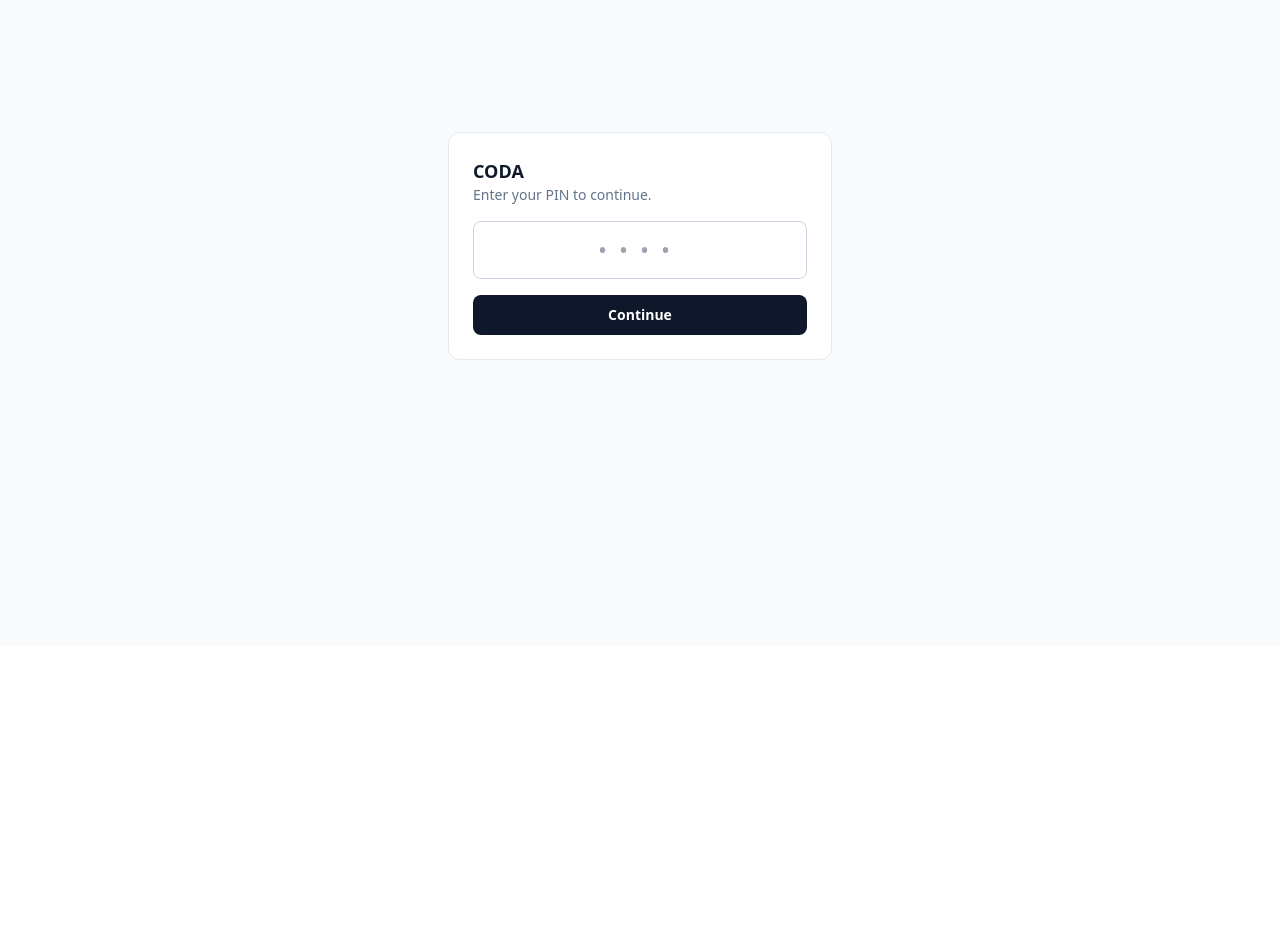
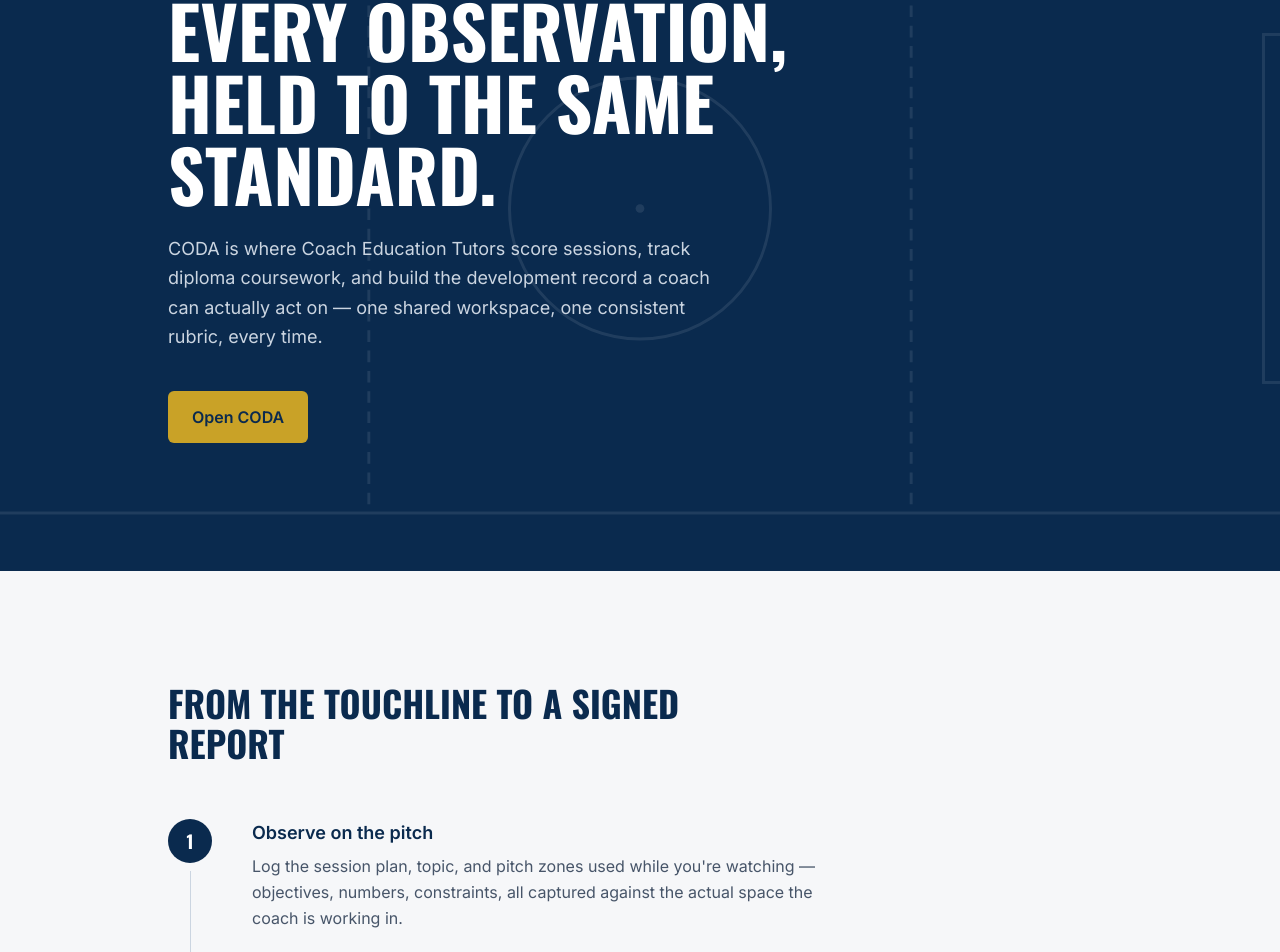
Before and after one commit to craigianmoore/CODA, a Next.js app: page / in a window 1280 px wide. Shown: the part 154-1106 px from the top of the page. Before the commit the page ends 800 px from the top, so only its background shows below. Built offline with nearby package versions, Linux system fonts and the light colour scheme; no server answers.

Commit message:
Add CODA landing page, move app to /app

```diff
--- a/app/layout.js
+++ b/app/layout.js
@@ -1,4 +1,8 @@
 import "./globals.css";
+import { Oswald, Inter } from "next/font/google";
+
+const oswald = Oswald({ subsets: ["latin"], weight: ["500", "600", "700"], variable: "--font-display" });
+const inter = Inter({ subsets: ["latin"], variable: "--font-body" });
 
 export const metadata = {
   title: "CODA — Coach Observation Development App",
@@ -7,7 +11,7 @@
 
 export default function RootLayout({ children }) {
   return (
-    <html lang="en">
+    <html lang="en" className={`${oswald.variable} ${inter.variable}`}>
       <body>{children}</body>
     </html>
   );
--- a/app/page.js
+++ b/app/page.js
@@ -1,94 +1,189 @@
-"use client";
+import Link from "next/link";
 
-import { useState, useEffect } from "react";
-import { supabase } from "../lib/supabase";
-import CoachObservationApp from "../components/CoachObservationApp";
+export const metadata = {
+  title: "CODA — Coach Observation Development App",
+  description: "Structured coach observation, diploma assessment, and development planning for coach education tutors.",
+};
 
-const SESSION_KEY = "coda_trial_user";
+// Faint pitch-thirds line graphic behind the hero headline — the same
+// geometry used for the app's own assessment pitch diagram, not generic
+// decoration.
+function PitchLines() {
+  return (
+    <svg
+      viewBox="0 0 1200 500"
+      preserveAspectRatio="xMidYMid slice"
+      className="absolute inset-0 h-full w-full opacity-[0.09]"
+      aria-hidden="true"
+    >
+      <rect x="40" y="40" width="1120" height="420" fill="none" stroke="#fff" strokeWidth="2" />
+      <line x1="413" y1="40" x2="413" y2="460" stroke="#fff" strokeWidth="2" strokeDasharray="8,6" />
+      <line x1="787" y1="40" x2="787" y2="460" stroke="#fff" strokeWidth="2" strokeDasharray="8,6" />
+      <circle cx="600" cy="250" r="90" fill="none" stroke="#fff" strokeWidth="2" />
+      <circle cx="600" cy="250" r="3" fill="#fff" />
+      <rect x="40" y="130" width="90" height="240" fill="none" stroke="#fff" strokeWidth="2" />
+      <rect x="1030" y="130" width="90" height="240" fill="none" stroke="#fff" strokeWidth="2" />
+    </svg>
+  );
+}
 
-export default function Page() {
-  const [checking, setChecking] = useState(true);
-  const [user, setUser] = useState(null);
-  const [pin, setPin] = useState("");
-  const [error, setError] = useState("");
-  const [submitting, setSubmitting] = useState(false);
+const STEPS = [
+  {
+    n: "1",
+    title: "Observe on the pitch",
+    body: "Log the session plan, topic, and pitch zones used while you're watching — objectives, numbers, constraints, all captured against the actual space the coach is working in.",
+  },
+  {
+    n: "2",
+    title: "Score against six areas",
+    body: "Objective, Content, Organisation, Presenting, Coaching, Motivational Climate — each scored 0–3 with evidence required for anything below Proficient, so the record holds up on review.",
+  },
+  {
+    n: "3",
+    title: "Deliver a development plan",
+    body: "An action plan, strengths, and areas for development are generated from the scoring itself, then handed to the coach as a signed report — printable, and on file for every course they're on.",
+  },
+];
 
-  useEffect(() => {
-    try {
-      const saved = sessionStorage.getItem(SESSION_KEY);
-      if (saved) setUser(JSON.parse(saved));
-    } catch {}
-    setChecking(false);
-  }, []);
+const MEMBER_FEDERATIONS = [
+  { label: "Capital Football", logoUrl: "https://footballaustralia.com.au/sites/default/files/styles/image_600x/public/2020-03/caplognpl.png?itok=72Yn6G9K" },
+  { label: "Football NSW", logoUrl: "https://footballaustralia.com.au/sites/default/files/styles/image_600x/public/2019-07/FNSW%20-%20500x500_0.png?itok=gZT5_9tI" },
+  { label: "Football Northern Territory", logoUrl: "https://footballaustralia.com.au/sites/default/files/styles/image_600x/public/2019-06/FFNT-500x500.png?itok=4jv-0bEU" },
+  { label: "Football Queensland", logoUrl: "https://footballaustralia.com.au/sites/default/files/styles/image_600x/public/2019-06/FQ-500x500.png?itok=1tFQhETo" },
+  { label: "Football South Australia", logoUrl: "https://footballaustralia.com.au/sites/default/files/styles/image_600x/public/2019-11/FootballSA-520x520.png?itok=7701s1eg" },
+  { label: "Football Tasmania", logoUrl: "https://footballaustralia.com.au/sites/default/files/styles/image_600x/public/2019-06/FT-500x500.png?itok=ApnEG5Y_" },
+  { label: "Football Victoria", logoUrl: "https://footballaustralia.com.au/sites/default/files/styles/image_600x/public/2022-05/FFV-Memfed-BrandedCard.png?itok=XO8-QVPx" },
+  { label: "Football West", logoUrl: "https://footballaustralia.com.au/sites/default/files/styles/image_600x/public/2019-06/FW-500x500.png?itok=u-RYKimY" },
+  { label: "Northern NSW Football", logoUrl: "https://footballaustralia.com.au/sites/default/files/styles/image_600x/public/2020-06/Untitled-14.jpg?itok=Df5mdHPr" },
+];
 
-  async function handleUnlock() {
-    if (!/^\d{4}$/.test(pin)) {
-      setError("Enter your 4-digit PIN.");
-      return;
-    }
-    setSubmitting(true);
-    setError("");
-    const { data, error: sbError } = await supabase
-      .from("trial_users")
-      .select("name, pin, is_admin")
-      .eq("pin", pin)
-      .maybeSingle();
-    setSubmitting(false);
-    if (sbError || !data) {
-      setError("PIN not recognised. Check with Moorey if you think this is wrong.");
-      return;
-    }
-    const sessionUser = { name: data.name, isAdmin: data.is_admin };
-    setUser(sessionUser);
-    try { sessionStorage.setItem(SESSION_KEY, JSON.stringify(sessionUser)); } catch {}
-  }
+export default function LandingPage() {
+  return (
+    <div style={{ fontFamily: "var(--font-body)" }} className="bg-[#F6F7F9] text-[#0B1626]">
+      {/* Hero */}
+      <header className="relative overflow-hidden bg-[#0A2A4E]">
+        <PitchLines />
+        <div className="relative max-w-5xl mx-auto px-6 sm:px-10 pt-20 pb-24 sm:pt-28 sm:pb-32">
+          <p className="text-sm font-medium tracking-wide text-[#C9A227] mb-4">
+            Coach Observation Development App
+          </p>
+          <h1
+            style={{ fontFamily: "var(--font-display)" }}
+            className="text-white font-bold uppercase leading-[0.95] text-5xl sm:text-6xl md:text-7xl max-w-3xl"
+          >
+            Every observation, held to the same standard.
+          </h1>
+          <p className="mt-6 text-lg text-slate-300 max-w-xl leading-relaxed">
+            CODA is where Coach Education Tutors score sessions, track diploma
+            coursework, and build the development record a coach can
+            actually act on — one shared workspace, one consistent rubric,
+            every time.
+          </p>
+          <div className="mt-10 flex items-center gap-4">
+            <Link
+              href="/app"
+              className="inline-flex items-center bg-[#C9A227] text-[#0A2A4E] font-semibold px-6 py-3.5 rounded-md hover:bg-[#dab434] transition-colors"
+            >
+              Open CODA
+            </Link>
+          </div>
+        </div>
+      </header>
 
-  function handleLogout() {
-    setUser(null);
-    setPin("");
-    try { sessionStorage.removeItem(SESSION_KEY); } catch {}
-  }
+      {/* How it works — a genuine sequence, numbered because it is one */}
+      <section className="max-w-5xl mx-auto px-6 sm:px-10 py-20 sm:py-28">
+        <h2
+          style={{ fontFamily: "var(--font-display)" }}
+          className="text-3xl sm:text-4xl font-bold uppercase text-[#0A2A4E] mb-14 max-w-lg leading-tight"
+        >
+          From the touchline to a signed report
+        </h2>
+        <div className="space-y-0">
+          {STEPS.map((step, i) => (
+            <div key={step.n} className="flex gap-6 sm:gap-10">
+              <div className="flex flex-col items-center shrink-0">
+                <div
+                  style={{ fontFamily: "var(--font-display)" }}
+                  className="w-11 h-11 rounded-full bg-[#0A2A4E] text-white flex items-center justify-center font-bold text-lg"
+                >
+                  {step.n}
+                </div>
+                {i < STEPS.length - 1 && <div className="w-px flex-1 bg-slate-300 my-2" />}
+              </div>
+              <div className={i < STEPS.length - 1 ? "pb-12" : ""}>
+                <h3 className="font-semibold text-lg text-[#0A2A4E] mb-1.5">{step.title}</h3>
+                <p className="text-slate-600 leading-relaxed max-w-xl">{step.body}</p>
+              </div>
+            </div>
+          ))}
+        </div>
+      </section>
 
-  if (checking) return null;
+      {/* Assessment rubric strip */}
+      <section className="bg-white border-y border-slate-200">
+        <div className="max-w-5xl mx-auto px-6 sm:px-10 py-16">
+          <h2
+            style={{ fontFamily: "var(--font-display)" }}
+            className="text-2xl sm:text-3xl font-bold uppercase text-[#0A2A4E] mb-8"
+          >
+            Six areas. One shared rubric.
+          </h2>
+          <div className="grid sm:grid-cols-2 lg:grid-cols-3 gap-x-8 gap-y-5">
+            {["Objective", "Content", "Organisation", "Presenting", "Coaching", "Motivational Climate"].map(area => (
+              <div key={area} className="flex items-baseline gap-3 border-b border-slate-100 pb-3">
+                <span className="w-1.5 h-1.5 rounded-full bg-[#1B7A4A] shrink-0" />
+                <span className="text-[#0B1626] font-medium">{area}</span>
+              </div>
+            ))}
+          </div>
+        </div>
+      </section>
 
-  if (!user) {
-    return (
-      <div className="min-h-screen flex items-center justify-center bg-slate-50 px-4">
-        <div className="w-full max-w-sm bg-white border border-slate-200 rounded-xl p-6 space-y-4">
-          <div>
-            <h1 className="text-lg font-bold text-slate-900">CODA</h1>
-            <p className="text-sm text-slate-500">Enter your PIN to continue.</p>
-          </div>
-          <input
-            type="password"
-            inputMode="numeric"
-            maxLength={4}
-            value={pin}
-            onChange={(e) => { setPin(e.target.value.replace(/\D/g, "").slice(0, 4)); setError(""); }}
-            onKeyDown={(e) => { if (e.key === "Enter") handleUnlock(); }}
-            placeholder="••••"
-            className="w-full border border-slate-300 rounded-lg px-3 py-3 text-center text-2xl tracking-[0.5em]"
-          />
-          {error && <p className="text-xs text-red-600">{error}</p>}
-          <button
-            onClick={handleUnlock}
-            disabled={submitting}
-            className="w-full bg-slate-900 text-white py-2.5 rounded-lg text-sm font-semibold disabled:bg-slate-300"
+      {/* Member Federations */}
+      <section className="max-w-5xl mx-auto px-6 sm:px-10 py-20">
+        <h2
+          style={{ fontFamily: "var(--font-display)" }}
+          className="text-2xl sm:text-3xl font-bold uppercase text-[#0A2A4E] mb-3"
+        >
+          Built for every Member Federation
+        </h2>
+        <p className="text-slate-600 max-w-xl mb-10 leading-relaxed">
+          Each report carries the coach's own federation on it — pick it once
+          in Session Details and it's reflected through to the signed PDF.
+        </p>
+        <div className="grid grid-cols-3 sm:grid-cols-5 gap-6 sm:gap-8 items-center">
+          {MEMBER_FEDERATIONS.map(mf => (
+            <div key={mf.label} className="flex items-center justify-center grayscale hover:grayscale-0 transition-all opacity-70 hover:opacity-100" title={mf.label}>
+              {/* eslint-disable-next-line @next/next/no-img-element */}
+              <img src={mf.logoUrl} alt={mf.label} className="h-12 sm:h-14 object-contain" />
+            </div>
+          ))}
+        </div>
+      </section>
+
+      {/* Closing CTA */}
+      <section className="bg-[#0A2A4E]">
+        <div className="max-w-5xl mx-auto px-6 sm:px-10 py-16 flex flex-col sm:flex-row items-start sm:items-center justify-between gap-6">
+          <h2
+            style={{ fontFamily: "var(--font-display)" }}
+            className="text-white font-bold uppercase text-2xl sm:text-3xl leading-tight max-w-md"
           >
-            {submitting ? "Checking..." : "Continue"}
-          </button>
+            Ready to log your next observation?
+          </h2>
+          <Link
+            href="/app"
+            className="inline-flex items-center bg-[#C9A227] text-[#0A2A4E] font-semibold px-6 py-3.5 rounded-md hover:bg-[#dab434] transition-colors shrink-0"
+          >
+            Open CODA
+          </Link>
         </div>
-      </div>
-    );
-  }
+      </section>
 
-  return (
-    <div>
-      <div className="bg-slate-900 text-white text-xs px-4 py-1.5 flex items-center justify-between">
-        <span>Signed in as {user.name}{user.isAdmin ? " (admin)" : ""}</span>
-        <button onClick={handleLogout} className="underline hover:no-underline">Sign out</button>
-      </div>
-      <CoachObservationApp />
+      <footer className="max-w-5xl mx-auto px-6 sm:px-10 py-8">
+        <p className="text-sm text-slate-500">
+          CODA — Coach Observation Development App. Created by Craig Moore.
+        </p>
+      </footer>
     </div>
   );
 }
```
Also changed, not shown: app/app/page.js (added, +94 -0 lines), 1 other file (tests, documents, lock files or other folders).
